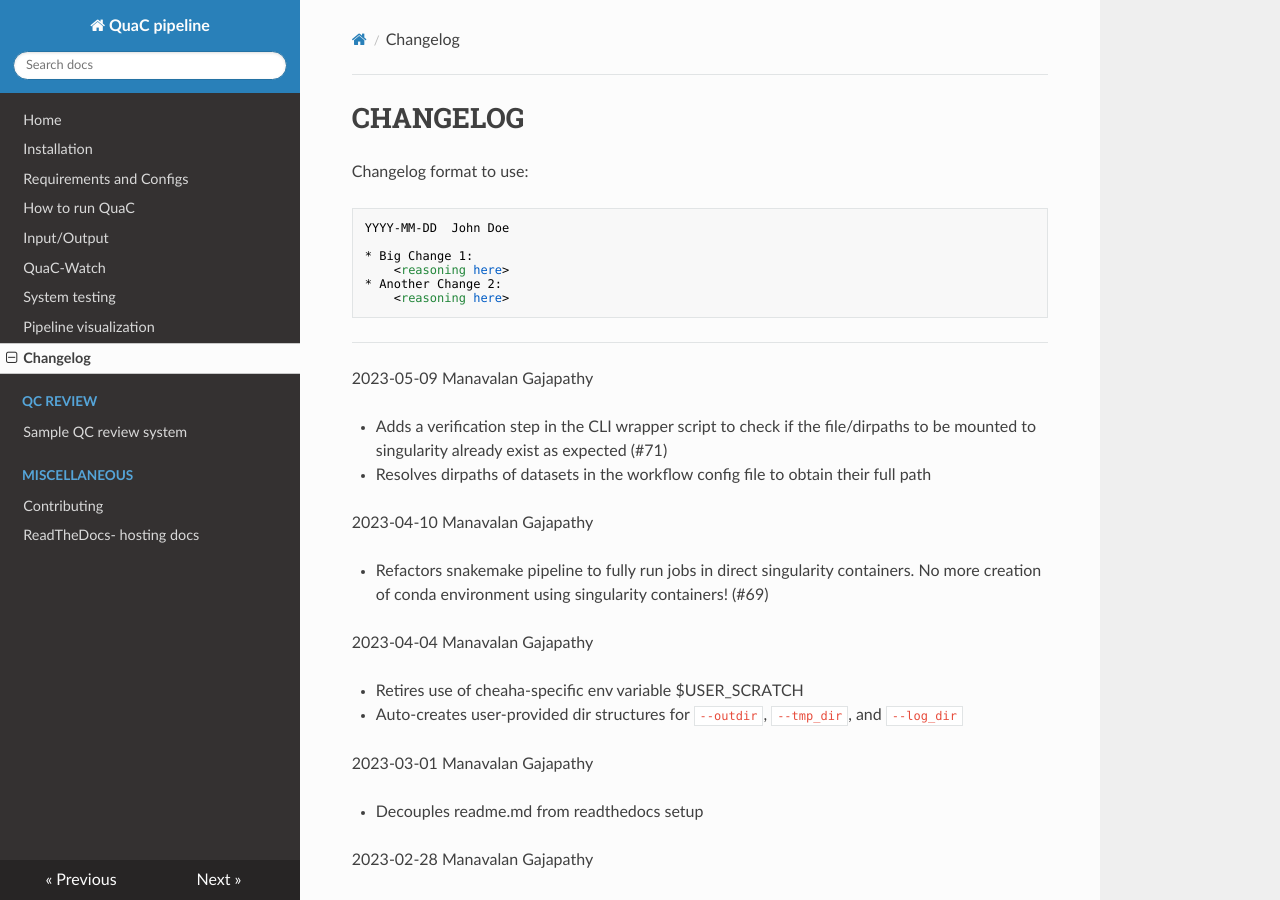
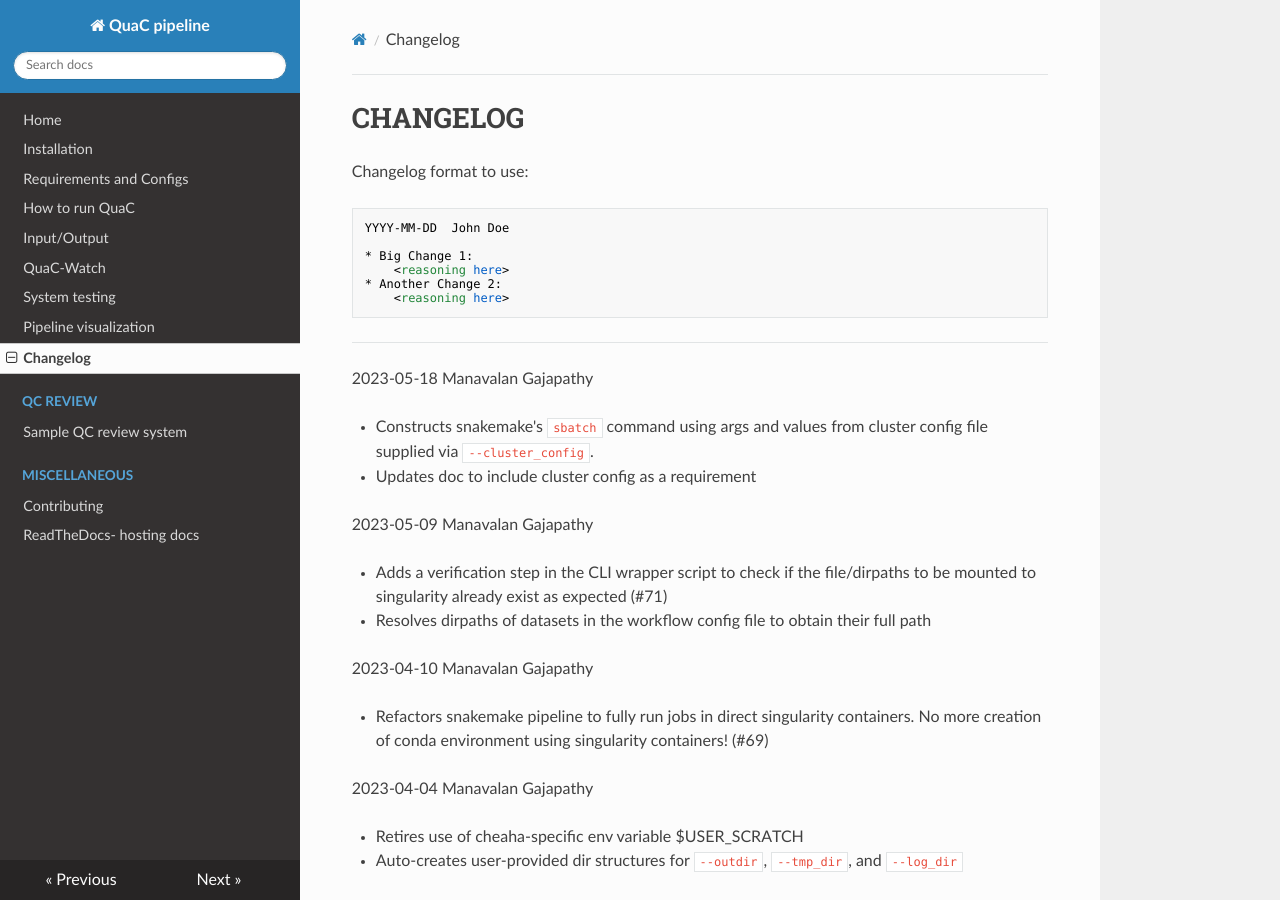
Before and after one commit to uab-cgds-worthey/quac, an MkDocs documentation site: the page built from docs/Changelog.md, in a window 1280 px wide and 900 px high. Built offline with MkDocs 1.6.1, drawn with Linux system fonts in a browser that asks for light colours; nearby versions of some CDN libraries.

Commit message:
updates changelog

````diff
--- a/docs/Changelog.md
+++ b/docs/Changelog.md
@@ -11,6 +11,12 @@ YYYY-MM-DD  John Doe
     <reasoning here>
 ```
 ---
+
+2023-05-18  Manavalan Gajapathy
+
+* Constructs snakemake's `sbatch` command using args and values from cluster config file supplied via `--cluster_config`.
+* Updates doc to include cluster config as a requirement
+
 
 2023-05-09  Manavalan Gajapathy
 
````
